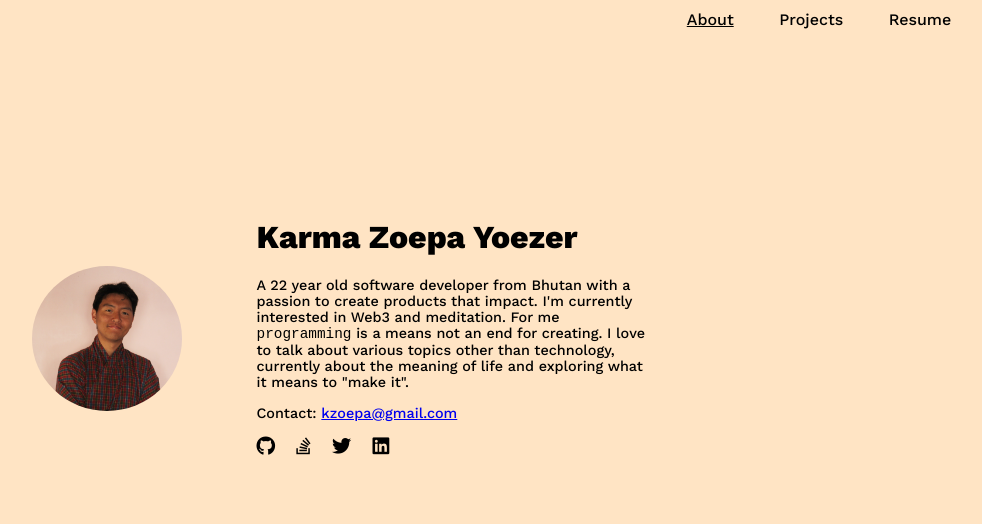
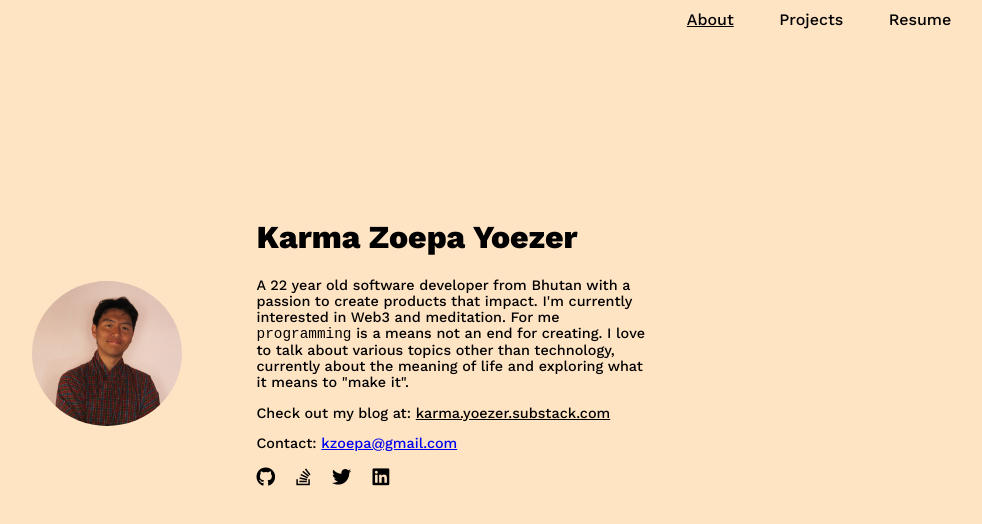
Before and after one commit to Kzoeps/about-me, a plain HTML site: page index.html in a window 1280 px wide. Shown: the whole page, without its empty margins (296-1278 px from the left). Drawn offline with nearby package versions, Linux system fonts and the light colour scheme.

Commit message:
:speech_balloon: (index) add blog

```diff
--- a/index.css
+++ b/index.css
@@ -2,6 +2,15 @@
 .main-content {
 	margin: auto;
 }
+
+.no-decoration {
+	text-decoration: none;
+}
+
+.black {
+	color: black;
+}
+
 .nav {
 	font-family: "Work Sans", sans-serif;
 	display: flex;
--- a/index.html
+++ b/index.html
@@ -38,6 +38,7 @@
 						technology, currently about the meaning of life and exploring what
 						it means to "make it".
 					</p>
+					<p>Check out my blog at: <a rel="noreferrer noopener" class="black" target="_blank" href="https://karmayoezer.substack.com">karma.yoezer.substack.com</a></p>
 					<p>Contact: <a href="mailto:kzoepa@gmail.com">kzoepa@gmail.com</a></p>
 					<div class="socials">
 						<a
```
